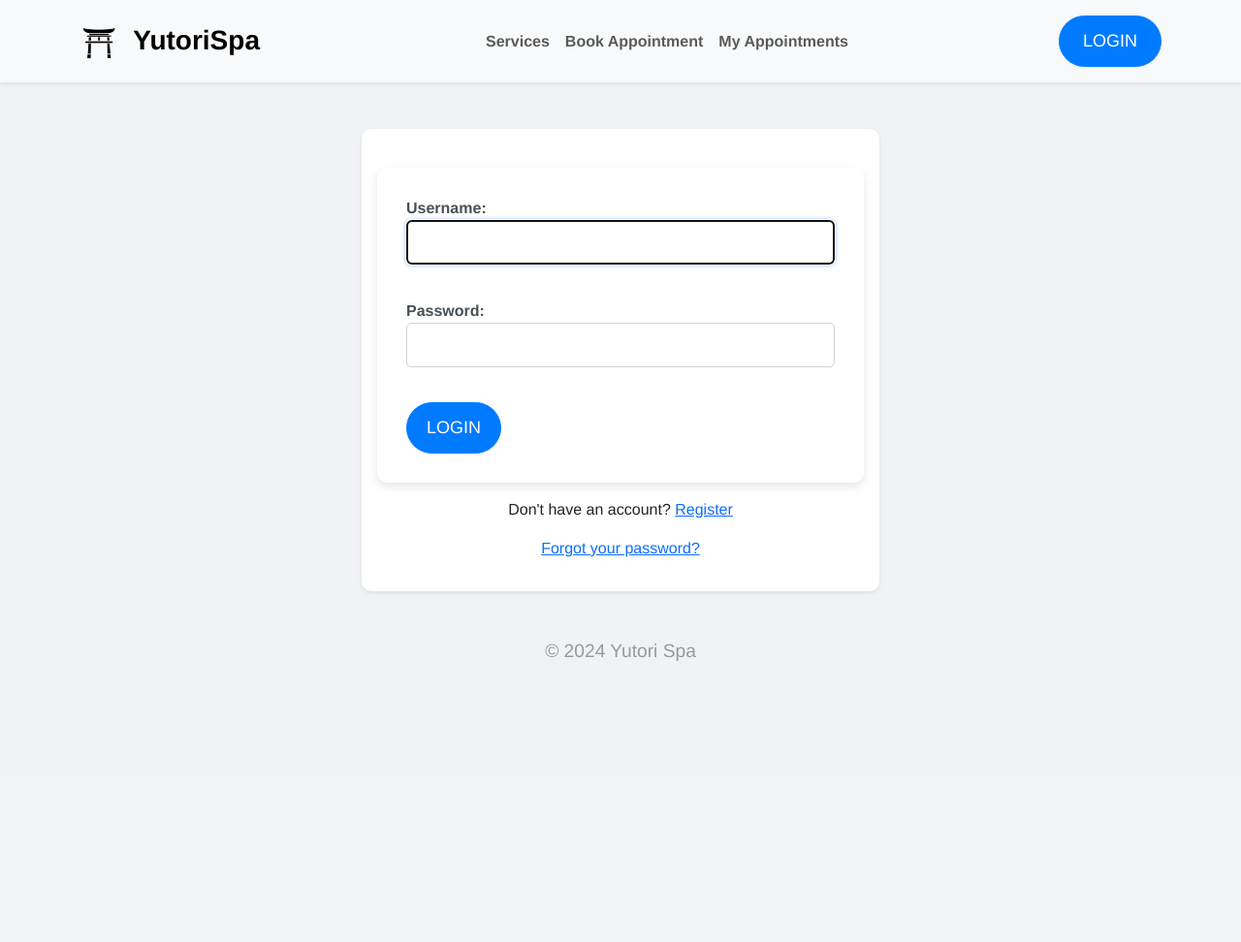
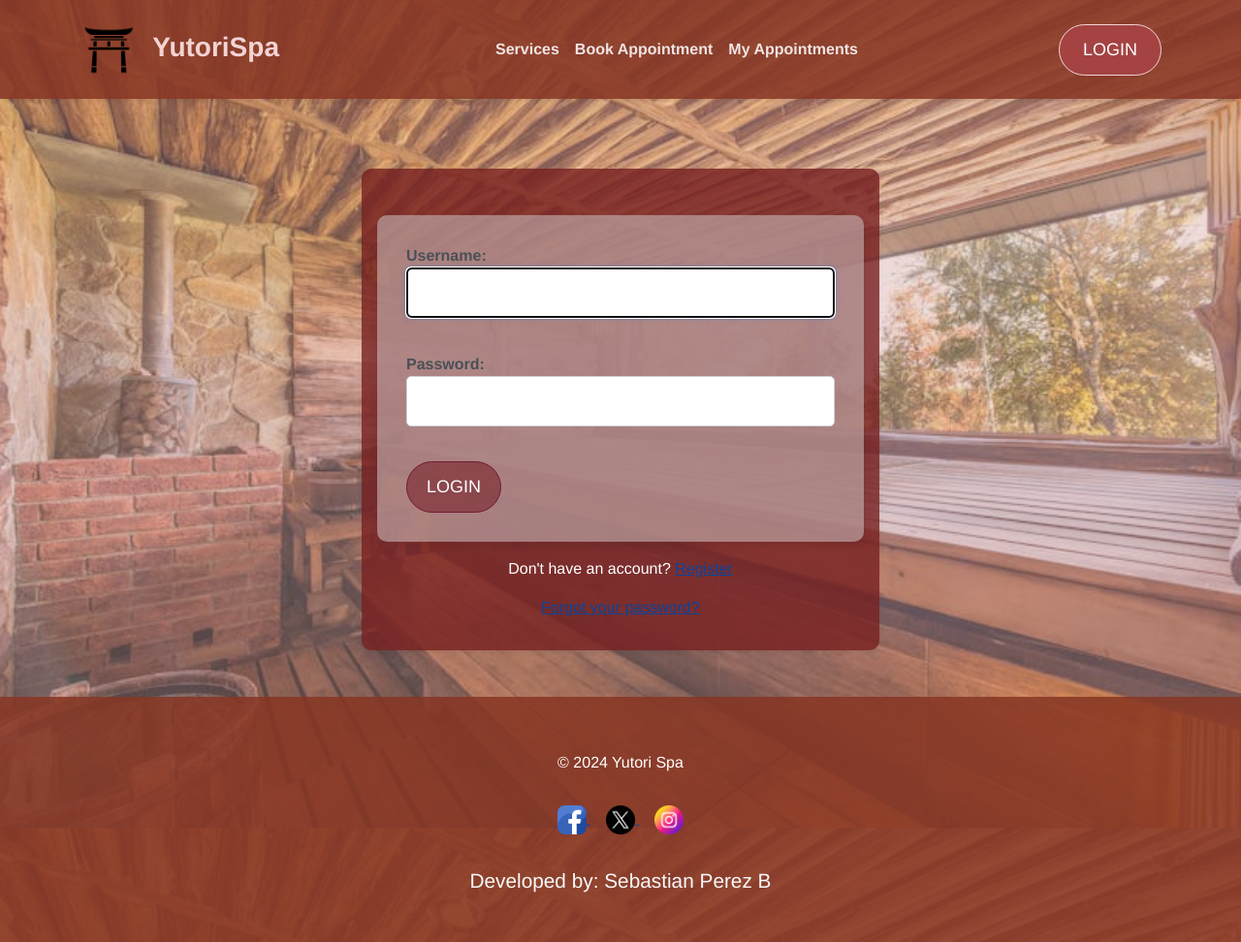
Before and after one commit to LionelWise77/Yutori-PP4, a Django app: page /login/ in a window 1280 px wide. Shown: the whole page at 97% size. Before the commit the page ends 682 px from the top, so only its background shows below. Run offline with Django 4.2, Linux system fonts and the light colour scheme; some libraries are stand-ins or nearby versions.

Commit message:
adding style to css , colors , sizes, backgrounds

```diff
--- a/spa/static/css/styles.css
+++ b/spa/static/css/styles.css
@@ -1,8 +1,20 @@
+html {
+    background: url(/static/images/explorebackground.jpeg) no-repeat center center fixed;
+    -webkit-background-size: cover;
+    -moz-background-size: cover;
+    -o-background-size: cover;
+    background-size: cover;
+    height: 100%;
+  }
+
+
 
 body {
-    background-color: #f0f2f5;
+    background-color: #daabab63;
     color: #2d2727;
-    font-family: 'Helvetica Neue', Arial, sans-serif;
+    font-family: 'Franklin Gothic Medium', 'Arial Narrow', Arial, sans-serif;
+    display: flex;
+    flex-direction: column;
 }
 
 
@@ -13,43 +25,60 @@ h2 {
     margin-bottom: 30px;
 }
 
+.container {
+    flex: 1;
+}
+
 /* Navbar */
 
 .navbar {
-    background-color: #eaebb1;
+    background-color: #9e1414;
+}
+
+.bg-light {
+    --bs-bg-opacity: 1;
+    background-color: rgb(136 54 36 / 86%) !important;
+    font-family: 'Franklin Gothic Medium', 'Arial Narrow', Arial, sans-serif;
+    color: #e6e7df;
 }
 
 .navbar-brand {
     font-size: 1.5rem;
+    color: #f3d4d4;;
 }
 
 .nav-link {
-    color: #5a5a5a;
+    color: #f0e4e4;
     transition: color 0.3s ease;
 }
 
 .nav-link:hover {
-    color: #007bff;
+    color: #eee6e6;
 }
 
 .nav-item .btn-primary {
-    background-color: #007bff;
-    border-color: #007bff;
+    background-color: #a54343;
+    border-color: #f3d4d4;
 }
 
 .nav-item .btn-primary:hover {
-    background-color: #0056b3;
+    background-color: #f0a8a8;
 }
 
 .navbar-toggler {
     border: none;
 }
 
+element.style {
+    width: 60px;
+    height: auto;
+    color: #f3d4d4 ;
+}
 
 /* Form */
 
 form {
-    background-color: #fff;
+    background-color: #c9baba94;
     padding: 30px;
     border-radius: 10px;
     box-shadow: 0px 4px 10px rgba(0, 0, 0, 0.1);
@@ -66,8 +95,8 @@ form input, form select, form textarea {
     padding: 10px;
     width: 100%;
     margin-bottom: 20px;
-    font-size: 16px;
-    color: #495057;
+    font-size: 20px;
+    color: #dc3545;
 }
 
 form input:focus, form select:focus, form textarea:focus {
@@ -86,12 +115,12 @@ form input:focus, form select:focus, form textarea:focus {
 }
 
 .btn-primary {
-    background-color: #007bff;
-    border-color: #007bff;
+    background-color: #83363dc2;;
+    border-color: #711934;
 }
 
 .btn-primary:hover {
-    background-color: #0056b3;
+    background-color: #d91d2d;
 }
 
 .d-grid {
@@ -141,6 +170,32 @@ form input:focus, form select:focus, form textarea:focus {
     font-size: 1.2rem;
 }
 
+.text-white {
+    --bs-text-opacity: 1;
+    color: #f8f9fa !important;
+    background-color: rgb(0 0 0 / 40%);
+    font-family: Cambria, Cochin, Georgia, Times, 'Times New Roman', serif;
+    padding: 20px;
+}
+
+.text-center p {
+    font-size: 1.3rem;
+
+    color: #f8f9fa;
+}
+
+
+
+.text-center {
+    text-align: center !important;
+    color: rgb(255 255 255);
+}
+
+a {
+    color: rgb(10 68 155);
+    text-decoration: underline;
+}
+
 @media (max-width: 768px) {
     .hero-section h1 {
         font-size: 2.5rem;
@@ -159,6 +214,7 @@ form input:focus, form select:focus, form textarea:focus {
     height: 300px;
     background-size: cover;
     background-position: center;
+    min-height: 300px;
 }
 
 .service-card:hover {
@@ -166,7 +222,7 @@ form input:focus, form select:focus, form textarea:focus {
     box-shadow: 0px 10px 20px rgba(0, 0, 0, 0.1);
 }
 
-/* Services img Style */
+/* Services img Style */ /* Cards Styles */
 .service-1 {
     background-image: url('/static/images/spa1.jpg');
 }
@@ -192,9 +248,6 @@ form input:focus, form select:focus, form textarea:focus {
 }
 
 
-
-
-/* Cards Styles */
 .service-card .card-body {
     background-color: rgba(255, 255, 255, 0.8);
     position: absolute;
@@ -206,14 +259,19 @@ form input:focus, form select:focus, form textarea:focus {
 .service-card .card-title {
     font-weight: bold;
     color: #343a40;
+    font-size: large;
 }
 
 .service-card .card-text {
     color: #6c757d;
+    text-overflow: ellipsis;
+    font-size: 14px;
+    overflow-wrap: break-word;
+    white-space: normal;
 }
 
 .service-card .btn {
-    background-color: #007bff;
+    background-color: #812020c9;
     border-radius: 50px;
     padding: 10px 20px;
     font-size: 14px;
@@ -221,7 +279,7 @@ form input:focus, form select:focus, form textarea:focus {
 }
 
 .service-card .btn:hover {
-    background-color: #0056b3;
+    background-color: #f3d4d4;
 }
 
 /* Estilos generales para las tarjetas */
@@ -230,6 +288,7 @@ form input:focus, form select:focus, form textarea:focus {
     border: none;
     box-shadow: 0 4px 12px rgba(0, 0, 0, 0.1);
     transition: transform 0.2s ease, box-shadow 0.2s ease;
+    background-color: rgb(119 32 32 / 80%);
 }
 
 .card:hover {
@@ -240,18 +299,22 @@ form input:focus, form select:focus, form textarea:focus {
 .card-title {
     font-size: 1.5rem;
     font-weight: bold;
-    color: #333;
+    color: rgb(255 255 255 / 72%);
 }
 
 .card-text {
     font-size: 1rem;
-    color: #666;
+    color: rgb(255 255 255 / 72%);
+}
+
+.shadow-sm {
+    box-shadow: none;
 }
 
 /* Estilo para botones */
 .btn-warning {
-    background-color: #f0ad4e;
-    border-color: #f0ad4e;
+    background-color: #f3d4d4;
+    border-color: #dc3545;
 }
 
 .btn-warning:hover {
@@ -266,26 +329,43 @@ form input:focus, form select:focus, form textarea:focus {
     background-color: #c82333;
 }
 
+.btn.btn-primary.btn-lg {
+    background-color: #8b1b279c;
+    border-color: #711934;
+}
+
+.btn.btn-primary.btn-lg:hover {
+    background-color: #4d0f159c;
+}
+
+
+
 /* Estilo para los modales */
 .modal-header {
-    background-color: #007bff;
+    background-color: #79232b;
     color: white;
 }
 
 .modal-content {
     border-radius: 8px;
     border: none;
+    background-color: #e9cbcb;
 }
 
 .modal-footer .btn {
     padding: 10px 20px;
 }
 
-/* Centrar mensaje cuando no hay citas */
-.text-center p {
-    font-size: 1.2rem;
-    color: #999;
+.btn.btn-primary.mt-3 {
+    background-color: #7b1822c2;
+    border-color: #711934;
 }
+
+.btn.btn-primary.mt-3:hover {
+    background-color: #cfa4a9bb; ;
+}
+
+
 
 /* Espaciado entre citas */
 .mb-4 {
@@ -298,3 +378,31 @@ input[type="datetime-local"] {
     border-radius: 8px;
     border: 1px solid #ced4da;
 }
+
+
+/* appointments style*/
+
+.bg-white {
+    --bs-bg-opacity: 1;
+    background-color: rgb(119 32 32 / 65%) !important;
+}
+
+/* footer */
+
+footer {
+
+    color: white;
+    padding: 20px 0;
+    position: relative;
+    width: 100%;
+    bottom: 0;
+}
+
+.p-3 {
+    padding: 2rem !important;
+}
+
+.mb-4 {
+
+    margin-top: 2rem;
+}
--- a/spa/templates/spa/base.html
+++ b/spa/templates/spa/base.html
@@ -19,7 +19,7 @@
             <!-- Brand/logo -->
             <a class="navbar-brand fw-bold fs-3" href="{% url 'index' %}">
                 <img src="{% static 'images/torii-gate.png' %}" alt="YutoriSpa Logo" class="me-2"
-                    style="width: 40px; height: auto;"> YutoriSpa
+                    style="width: 60px; height: auto; color: #f3d4d4;"> YutoriSpa
             </a>
 
             <!-- Toggler for mobile -->
@@ -89,8 +89,28 @@
         {% endblock %}
     </div>
 
-    <footer class="text-center mt-5">
-        <p>&copy; 2024 Yutori Spa</p>
+    <footer class="text-center mt-5 bg-light py-4">
+
+        <div class="text-center p-3">
+            © 2024 Yutori Spa
+          </div>
+
+        <div class="social-links">
+            <a href="https://facebook.com" class="me-3" target="_blank">
+                <img src="{% static 'images/facebook.png' %}" alt="Facebook" style="width: 30px;">
+            </a>
+            <a href="https://twitter.com" class="me-3" target="_blank">
+                <img src="{% static 'images/twitter.png' %}" alt="Twitter" style="width: 30px;">
+            </a>
+            <a href="https://instagram.com" target="_blank">
+                <img src="{% static 'images/instagram.png' %}" alt="Instagram" style="width: 30px;">
+            </a>
+        </div>
+        <div class="mb-4">
+            <p>Developed by: Sebastian Perez B</p>
+          </div>
+
+
     </footer>
 
     <!-- Bootstrap JS (add this before closing body tag) -->
```
Also changed, not shown: spa/static/images/facebook.png (added), spa/static/images/instagram.png (added), spa/static/images/twitter.png (added).
